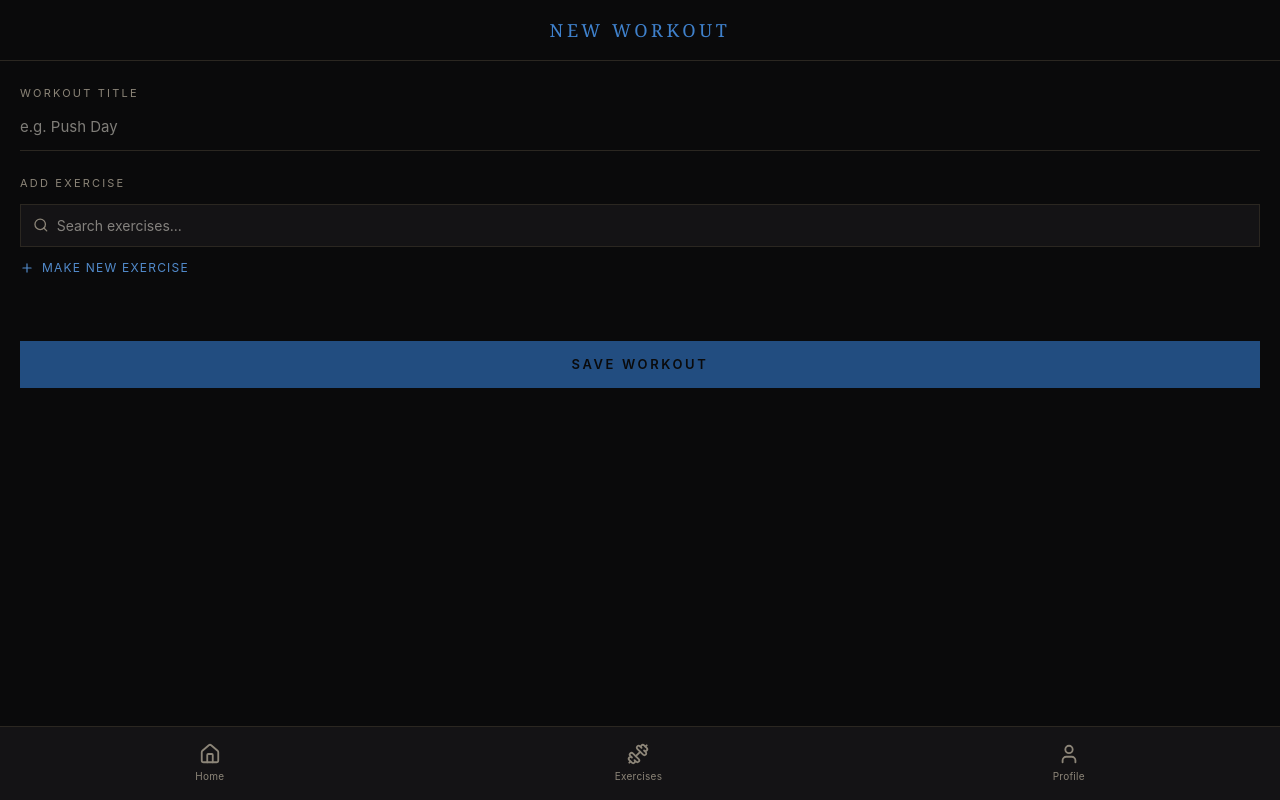
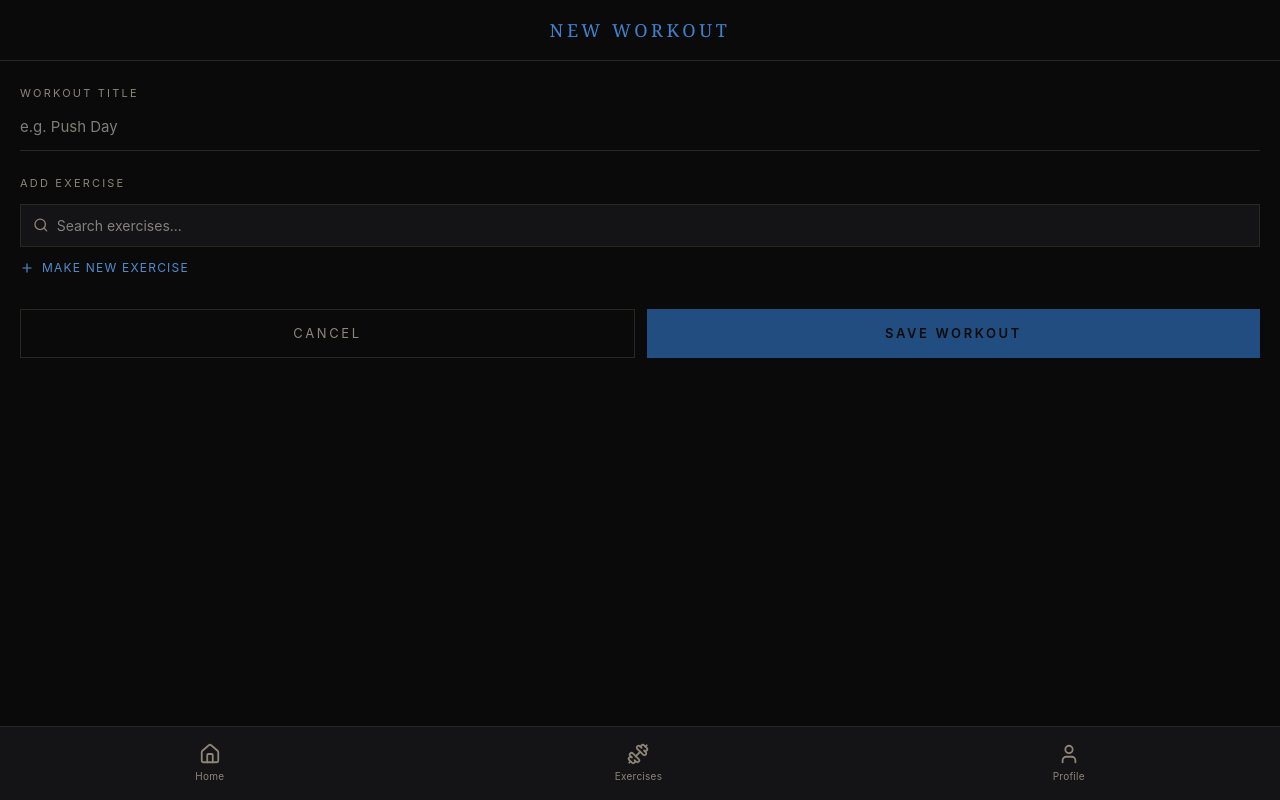
Before and after one commit to Mysty47/Gainstack, a React (Vite) app in the folder frontend/: page /workout-creation-page in a window 1280 px wide. Built offline with nearby package versions, Linux system fonts and the light colour scheme.

Commit message:
feat: adding a cancel button

```diff
--- a/frontend/src/pages/WorkoutCreationPage.jsx
+++ b/frontend/src/pages/WorkoutCreationPage.jsx
@@ -323,11 +323,19 @@ export default function CreateWorkoutPage() {
           ))}
         </div>
 
-        {/* save button */}
+        {/* save / cancel buttons */}
+        <div className="flex gap-3 mt-8">
+          <button
+            onClick={() => navigate("/exercises-page")}
+            className="flex-1 py-3.5 text-[13px] tracking-[0.2em] uppercase border"
+            style={{ color: COLORS.subtext, borderColor: COLORS.hairline }}
+          >
+            Cancel
+          </button>
           <button
             onClick={handleSaveWorkout}
             disabled={!canSave}
-          className="w-full py-3.5 mt-8 text-[13px] tracking-[0.2em] uppercase transition-colors"
+            className="flex-1 py-3.5 text-[13px] tracking-[0.2em] uppercase transition-colors"
             style={{
               backgroundColor: canSave ? COLORS.gold : COLORS.goldDim,
               color: COLORS.bg,
@@ -337,6 +345,7 @@ export default function CreateWorkoutPage() {
           >
             Save Workout
           </button>
+        </div>
       </main>
 
       {/* new exercise modal */}
```
Lines whose indentation alone changed are shown as unchanged.
